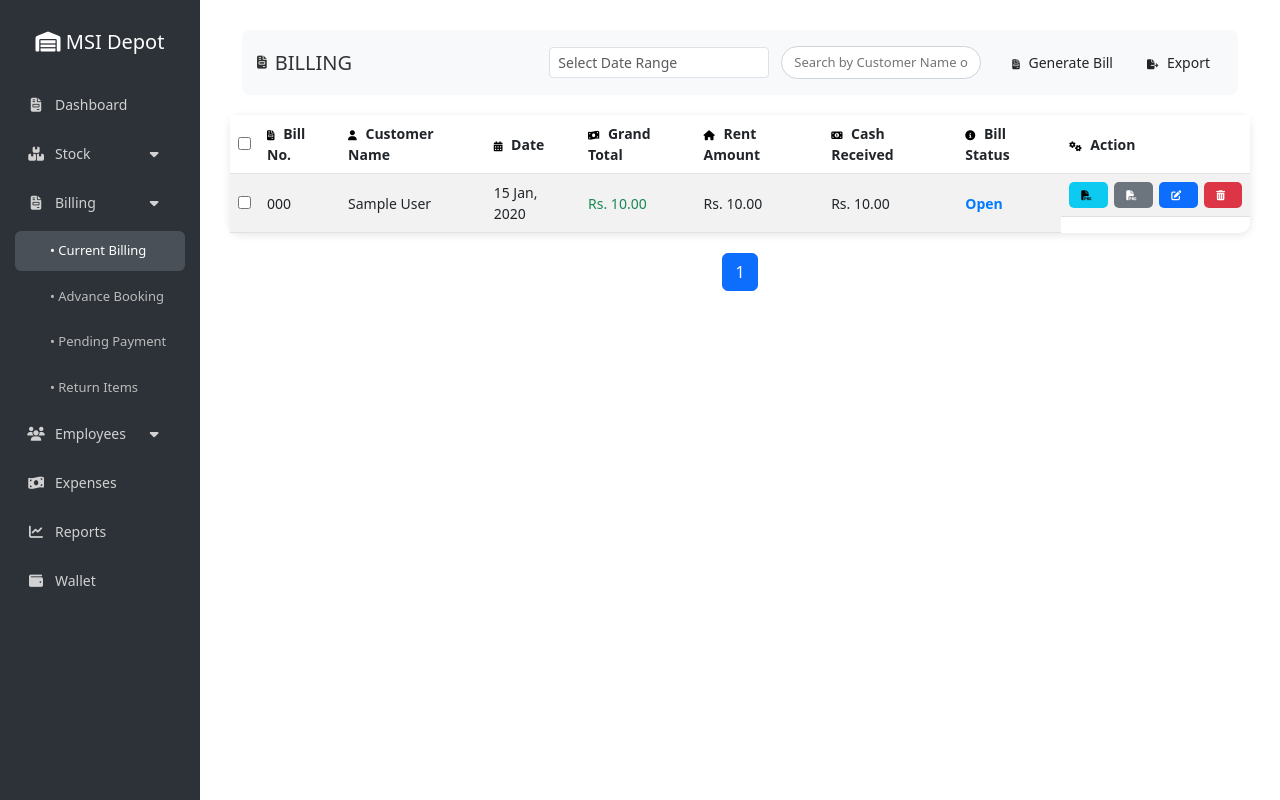
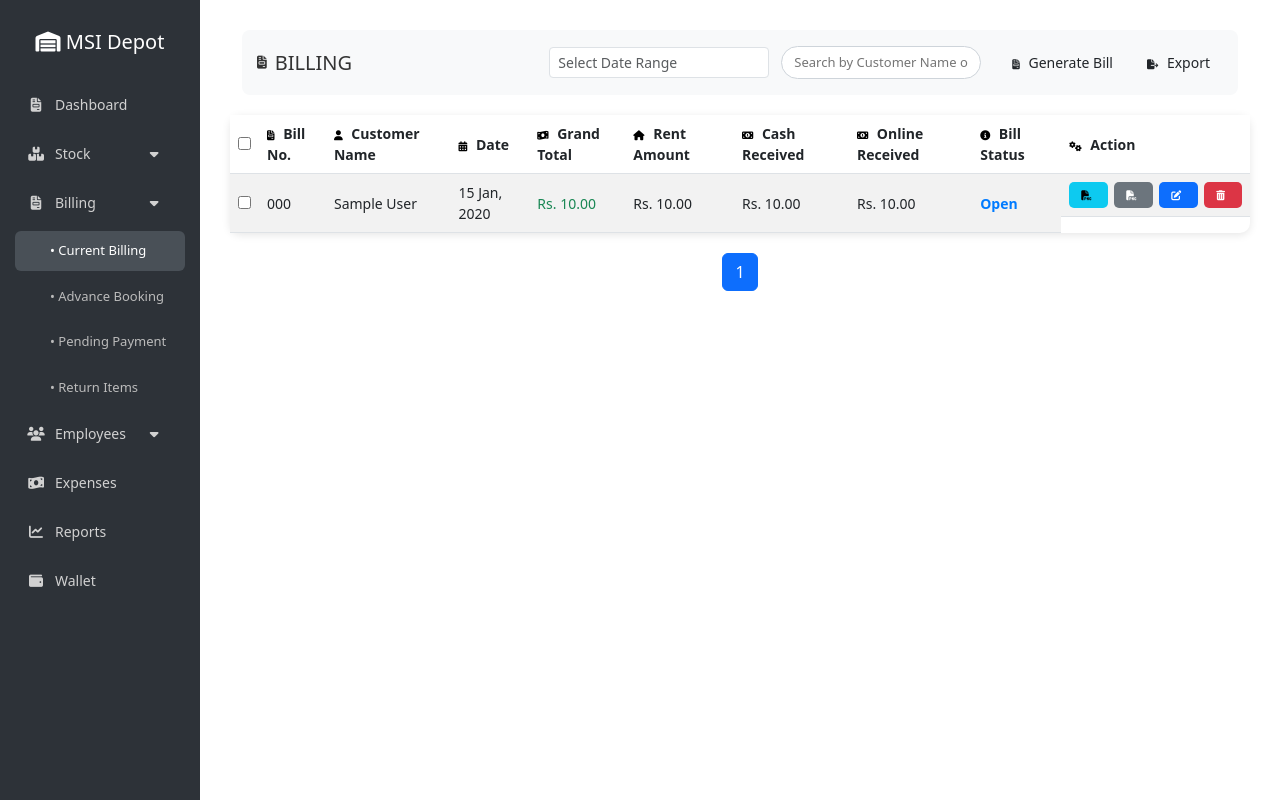
Before and after one commit to mzeeshantech/MSI, a Django app: page /billing/ in a window 1280 px wide. Run offline with Django 5.2, Linux system fonts and the light colour scheme; tables that the repository leaves empty hold one stand-in row (values such as "Sample post"); some libraries are stand-ins or nearby versions.

Commit message:
issue fixes

```diff
--- a/billing/templates/billing/home.html
+++ b/billing/templates/billing/home.html
@@ -301,6 +301,7 @@
                         <th><strong><i class="fas fa-money-bill-wave black-color font-10"></i> Grand Total</strong></th>
                         <th><strong><i class="fas fa-home black-color font-10"></i> Rent Amount</strong></th>
                         <th><strong><i class="fas fa-money-bill-alt black-color font-10"></i> Cash Received</strong></th>
+                        <th><strong><i class="fas fa-money-bill-alt black-color font-10"></i> Online Received</strong></th>
                         <th><strong><i class="fas fa-info-circle black-color font-10"></i> Bill Status</strong></th>
                         <th><strong><i class="fas fa-cogs black-color font-10"></i> Action</strong></th>
                     </tr>
@@ -315,6 +316,7 @@
                             <td class="text-success">Rs. {{ bill.total_amount|floatformat:"2"|intcomma }}</td>
                             <td>Rs. {{ bill.rent_amount|floatformat:"2"|intcomma }}</td>
                             <td>Rs. {{ bill.amount_paid|floatformat:"2"|intcomma }}</td>
+                            <td>Rs. {{ bill.online_amount_paid|floatformat:"2"|intcomma }}</td>
                             <td>
                                 <span class="status-{{ bill.status }}">{{ bill.get_status_display }}</span>
                                 {% if bill.status == 'shipped_pending' %}
@@ -498,6 +500,20 @@
                                 </div>
                             </div>
                             <div class="col-md-6 modal-section">
+
+                                <div class="mb-3" id="received_payment_div" style="display: none;">
+                                    <h6 class="text-info"><i class="fas fa-money-check-alt"></i> Received Payment</h6>
+                                    <div class="row">
+                                        <div class="col-md-6">
+                                            <label class="form-label">Online:</label>
+                                            <input type="number" step="0.01" class="form-control form-control-sm" id="online_received_readonly" name="online_received_readonly" value="0.00" readonly>
+                                        </div>
+                                        <div class="col-md-6">
+                                            <label class="form-label">Cash:</label>
+                                            <input type="number" step="0.01" class="form-control form-control-sm" id="cash_received_readonly" name="cash_received_readonly" value="0.00" readonly>
+                                        </div>
+                                    </div>
+                                </div>
                                 <h6 class="text-success"><i class="fas fa-money-check-alt"></i> Payment</h6>
                                 <div class="mb-3">
                                     <label for="payment_method" class="form-label">Payment Method</label>
@@ -508,11 +524,11 @@
                                     </select>
                                 </div>
                                 <div class="mb-3" id="cash_received_div">
-                                    <label for="cash_received" class="form-label">Cash Received</label>
+                                    <label for="cash_received" class="form-label">Cash Receiving</label>
                                     <input type="number" step="0.01" class="form-control form-control-sm" id="cash_received" name="cash_received" value="0.00">
                                 </div>
                                 <div class="mb-3" id="online_received_div" style="display: none;">
-                                    <label for="online_received" class="form-label">Online Received</label>
+                                    <label for="online_received" class="form-label">Online Receiving</label>
                                     <input type="number" step="0.01" class="form-control form-control-sm" id="online_received" name="online_received" value="0.00">
                                 </div>
                                 <div class="mb-3">
@@ -590,20 +606,24 @@
         function calculateChangeDue() {
             const grandTotalText = document.getElementById('grand_total').innerText;
             const grandTotal = parseFloat(grandTotalText.replace('Rs. ', '').replace(/,/g, '')) || 0;
+            const cashReceivedPrev = parseFloat(document.getElementById('cash_received_readonly').value) || 0;
+            const onlineReceivedPrev = parseFloat(document.getElementById('online_received_readonly').value) || 0;
             const cashReceived = parseFloat(document.getElementById('cash_received').value) || 0;
             const onlineReceived = parseFloat(document.getElementById('online_received').value) || 0;
 
             let totalPaid = 0;
+            totalPaid += cashReceivedPrev + onlineReceivedPrev;
+
+
             const paymentMethod = document.getElementById('payment_method').value;
 
             if (paymentMethod === 'cash') {
-                totalPaid = cashReceived;
+                totalPaid += cashReceived;
             } else if (paymentMethod === 'online') {
-                totalPaid = onlineReceived;
+                totalPaid += onlineReceived;
             } else if (paymentMethod === 'both') {
-                totalPaid = cashReceived + onlineReceived;
+                totalPaid += (cashReceived + onlineReceived);
             }
-
             const remainingCharges = grandTotal - totalPaid;
             document.getElementById('remaining_charges_display').value = remainingCharges.toFixed(2);
         }
@@ -1031,6 +1051,9 @@
                 if (plainFormData.payment_method === 'online') {
                     plainFormData.cash_received = 0;
                 }
+
+                plainFormData.cash_received = (parseFloat($('#cash_received').val()) || 0) + (parseFloat($('#cash_received_readonly').val()) || 0);
+                plainFormData.online_received = (parseFloat($('#online_received').val()) || 0) + (parseFloat($('#online_received_readonly').val()) || 0);
 
                 const billId = document.getElementById('bill_id').value;
                 let url = "{% url 'generate_bill' %}";
@@ -1128,10 +1151,17 @@
 
                         // Populate payment details
                         $('#payment_method').val(bill.payment_method).trigger('change');
-                        $('#cash_received').val(parseFloat(bill.amount_paid).toFixed(2));
-                        if (bill.payment_method === 'online' || bill.payment_method === 'both') {
-                            $('#online_received').val(parseFloat(bill.online_amount_paid).toFixed(2));
-                        }
+                        // Set the received amounts based on the bill data
+                        $('#payment_method').val(bill.payment_method).trigger('change');
+                        // Set the received amounts based on the bill data
+                        // $('#cash_received').val(parseFloat(bill.amount_paid).toFixed(2));
+                        // $('#online_received').val(parseFloat(bill.online_amount_paid).toFixed(2));
+
+                        $('#cash_received_readonly').val(parseFloat(bill.amount_paid).toFixed(2));
+                        $('#online_received_readonly').val(parseFloat(bill.online_amount_paid).toFixed(2));
+
+                        // Show the received payment div
+                        $('#received_payment_div').show();
 
                         // Populate bill items
                         billItems = bill.items.map(item => ({
@@ -1149,6 +1179,10 @@
                         renderBillItems();
                         calculateGrandTotal(); // Recalculate after populating items
 
+                        // $('#cash_received').val(parseFloat(0).toFixed(2));
+                        // $('#online_received').val(parseFloat(0).toFixed(2));
+
+
                                 // Show/hide Mark as Closed button and disable Update Bill button based on bill status
                                 if (bill.status === 'open' || bill.status === 'advance') {
                                     $('#markBillClosedBtn').show();
@@ -1156,6 +1190,8 @@
                                     $('#generateBillSubmitBtn').prop('disabled', false);
                                 } else if (bill.status === 'shipped_pending') {
                                     $('#markBillClosedBtn').show();
+                                    $('#generateBillSubmitBtn').hide();
+
                                     $('#markShippedPendingBtn').hide(); // Hide if already shipped_pending
                                     $('#generateBillSubmitBtn').prop('disabled', false);
                                 }
@@ -1372,8 +1408,8 @@
                         rent_customer_amount: parseFloat($('#rent_customer_amount').val()) || 0,
                         rent_company_amount: parseFloat($('#rent_company_amount').val()) || 0,
                         payment_method: $('#payment_method').val(),
-                        cash_received: parseFloat($('#cash_received').val()) || 0,
-                        online_received: parseFloat($('#online_received').val()) || 0,
+                        cash_received: (parseFloat($('#cash_received').val()) || 0) || (parseFloat($('#cash_received_readonly').val()) || 0),
+                        online_received: (parseFloat($('#online_received').val()) || 0) || (parseFloat($('#online_received_readonly').val()) || 0),
                     };
 
                     fetch(`/billing/mark_bill_shipped_pending/${billId}/`, {
--- a/billing/views.py
+++ b/billing/views.py
@@ -121,10 +121,11 @@ def mark_bill_closed(request, bill_id):
                 # Calculate additional payment received
                 previous_total_paid = bill.amount_paid + bill.online_amount_paid
                 current_total_paid = cash_received + online_received
-                additional_payment = current_total_paid - previous_total_paid
+                # additional_payment = current_total_paid - previous_total_paid
+                additional_payment = current_total_paid
 
-                bill.amount_paid = cash_received
-                bill.online_amount_paid = online_received
+                bill.amount_paid = bill.amount_paid + cash_received
+                bill.online_amount_paid = bill.online_amount_paid + online_received
                 bill.payment_method = payment_method
                 bill.rent_amount = rent_amount
                 bill.rent_payer = rent_payer
@@ -187,7 +188,8 @@ def mark_bill_shipped_pending(request, bill_id):
                 # Calculate additional payment received
                 previous_total_paid = bill.amount_paid + bill.online_amount_paid
                 current_total_paid = cash_received + online_received
-                additional_payment = current_total_paid - previous_total_paid
+                # additional_payment = current_total_paid - previous_total_paid
+                additional_payment = current_total_paid
 
                 bill.amount_paid = cash_received
                 bill.online_amount_paid = online_received
@@ -330,6 +332,7 @@ def billing_home(request):
                 'created_at': bill.created_at.isoformat(),
                 'total_amount': float(bill.total_amount),
                 'amount_paid': float(bill.amount_paid),
+                'online_amount_paid': float(bill.online_amount_paid),
                 'rent_amount': float(bill.rent_amount),
                 'status': bill.status,
                 'get_status_display': bill.get_status_display(),
@@ -888,7 +891,7 @@ def generate_bill(request):
                         inventory_item.save()
 
                 # Add initial payment to wallet if not an advance booking or paid later
-                if not is_booking and status != 'paid_later' and total_amount_paid > 0:
+                if not is_booking and status != 'open' and status != 'paid_later' and total_amount_paid > 0:
                     new_balance = update_wallet_balance(total_amount_paid, False)
                     WalletEntry.objects.create(
                         transaction_type="sale",
--- a/wallet/templates/wallet/home.html
+++ b/wallet/templates/wallet/home.html
@@ -262,9 +262,9 @@
                                 <td>PKR {{ entry.online_received|floatformat:"2"|intcomma }}</td>
                                 <td>PKR {{ entry.balance_after_transaction|floatformat:"2"|intcomma }}</td>
                                 <td class="action-buttons">
-                                    <a href="#" class="btn btn-sm btn-primary action-btn edit-entry" data-id="{{ entry.id }}" title="Edit">
+                                    <!-- <a href="#" class="btn btn-sm btn-primary action-btn edit-entry" data-id="{{ entry.id }}" title="Edit">
                                         <i class="fas fa-edit"></i>
-                                    </a>
+                                    </a> -->
                                     <button type="button" class="btn btn-sm btn-danger action-btn delete-entry-btn" data-id="{{ entry.id }}" title="Delete">
                                         <i class="fas fa-trash-alt"></i>
                                     </button>
@@ -486,6 +486,7 @@
                         renderEntries(data); // Render updated entries and pagination
                         document.getElementById('current_balance_display').innerText = `PKR ${parseFloat(data.current_balance).toLocaleString('en-IN', {minimumFractionDigits: 2, maximumFractionDigits: 2})}`;
                         alert(data.message); // Show success message
+                        window.location.reload();
                     } else {
                         alert("Error: " + (data.message || "An unknown error occurred."));
                     }
@@ -541,6 +542,7 @@
                             renderEntries(data); // Render updated entries and pagination
                             document.getElementById('current_balance_display').innerText = `PKR ${parseFloat(data.current_balance).toLocaleString('en-IN', {minimumFractionDigits: 2, maximumFractionDigits: 2})}`;
                             alert(data.message); // Show success message
+                            window.location.reload();
                         } else {
                             alert("Error: " + (data.error || "An unknown error occurred."));
                         }
--- a/wallet/views.py
+++ b/wallet/views.py
@@ -157,7 +157,7 @@ def delete_wallet_entry(request, pk):
             entry = WalletEntry.objects.get(pk=pk)
             with transaction.atomic():
                 # Revert the balance change
-                update_wallet_balance(entry.amount, is_deduction=not (entry.transaction_type in ['sale', 'deposit']))
+                update_wallet_balance(entry.amount, is_deduction= (entry.transaction_type in ['sale', 'deposit']))
                 entry.delete()
 
                 # After deletion, fetch updated data for frontend rendering
```
